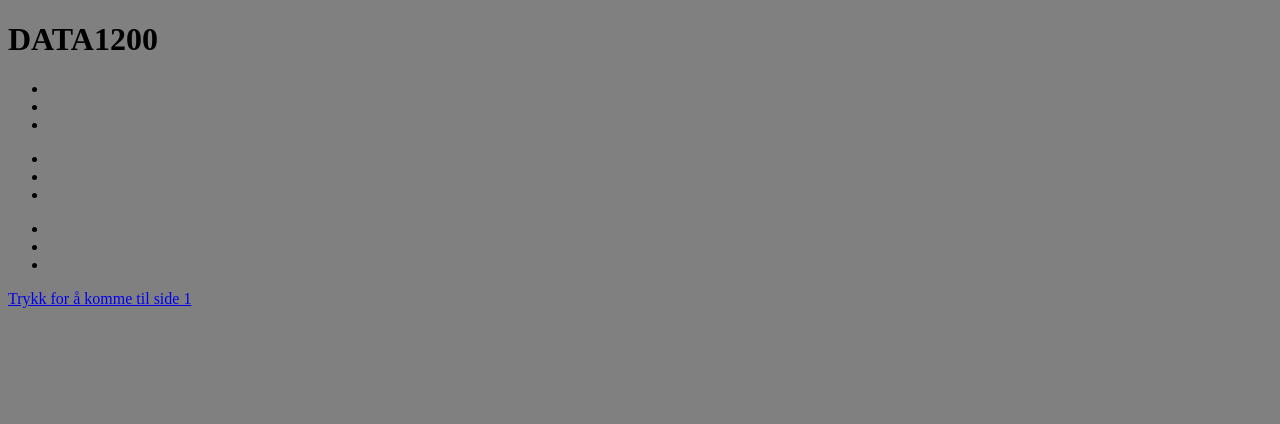
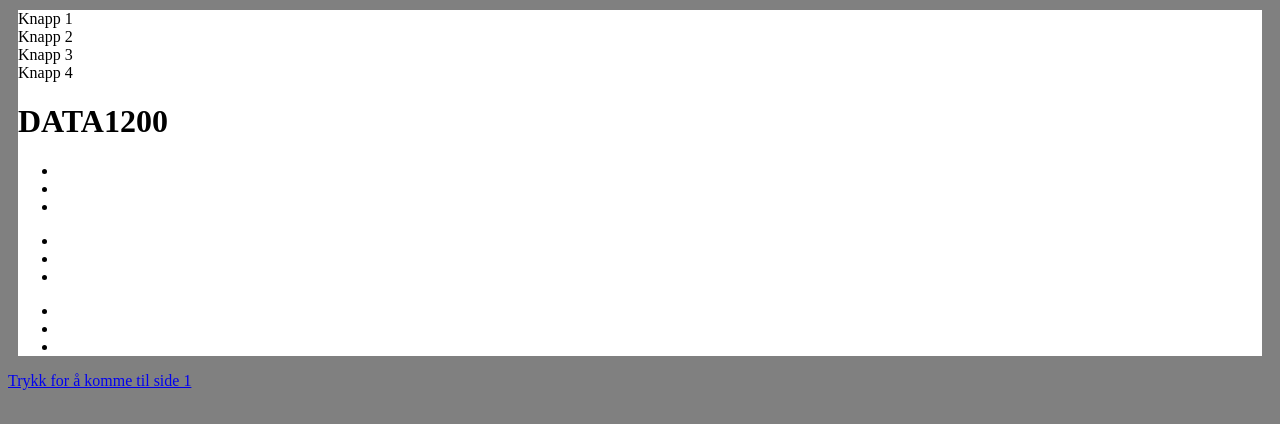
Before and after one commit to didrikjensen/Oblig2_Gruppe72, a plain HTML site: page secondary/side2.html in a window 1280 px wide. Drawn offline with Linux system fonts and the light colour scheme.

Commit message:
la til navbar side 2

```diff
--- a/secondary/side2.html
+++ b/secondary/side2.html
@@ -7,7 +7,15 @@
     <link rel="stylesheet" href="../css/stylesheet.css" />
   </head>
   <body>
-    <header></header>
+    <div class="side">
+      <header>
+        <div class="navbar">
+          <div class="navKnapper">Knapp 1</div>
+          <div class="navKnapper">Knapp 2</div>
+          <div class="navKnapper">Knapp 3</div>
+          <div class="navKnapper">Knapp 4</div>
+        </div>
+      </header>
       <main>
         <h1>DATA1200</h1>
 
@@ -29,6 +37,7 @@
           <li></li>
         </ul>
       </main>
+    </div>
     <a href="../index.html">Trykk for å komme til side 1</a>
     <footer></footer>
   </body>
```
Also changed, not shown: index.html (+5 -5 lines). Lines whose indentation alone changed are shown as unchanged.
